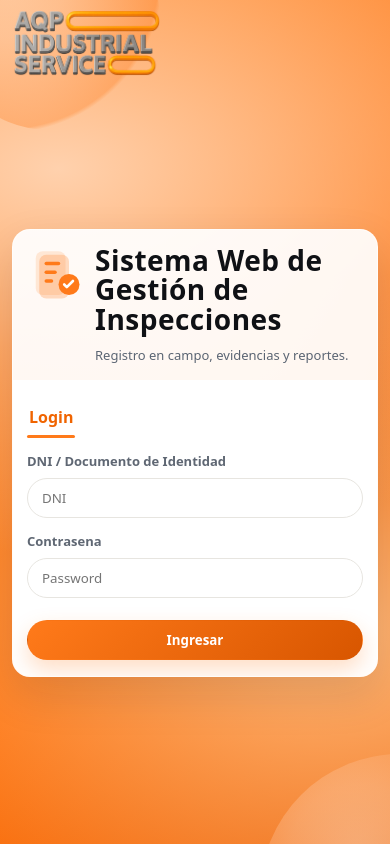
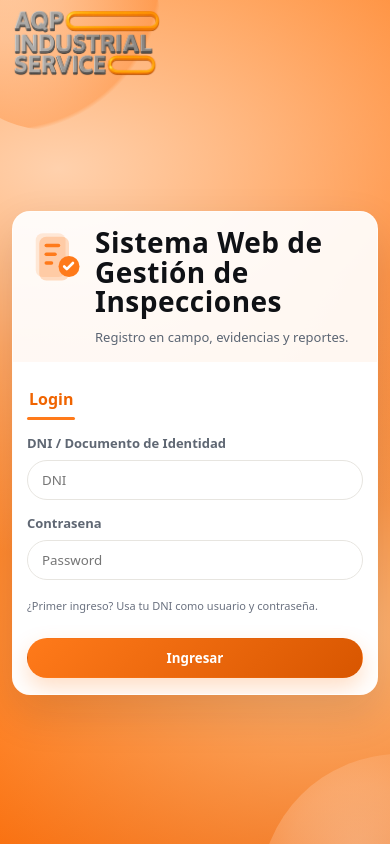
Before and after one commit to natt25/Sistema-Web-de-Gestion-de-Inspecciones, a React app in the folder frontend/: page /login in a window 390 px wide. Built offline with nearby package versions, Linux system fonts and the light colour scheme; no server answers; the HTML template or start-up script is replaced by a standard one.

Commit message:
feat: add first login note to authentication page and enhance user experience

```diff
--- a/frontend/src/App.css
+++ b/frontend/src/App.css
@@ -445,6 +445,21 @@
   flex-wrap: wrap;
 }
 
+.auth-first-login-note{
+  margin-top: 4px;
+  margin-bottom: 2px;
+  font-size: 12px;
+  line-height: 1.45;
+  color: #6b7280;
+}
+
+@media (max-width: 520px){
+  .auth-first-login-note{
+    font-size: 11px;
+    line-height: 1.4;
+  }
+}
+
 /* =========================
    Responsive
    ========================= */
--- a/frontend/src/pages/Login.jsx
+++ b/frontend/src/pages/Login.jsx
@@ -130,6 +130,10 @@ export default function Login() {
               error={error}
             />
 
+            <div className="auth-first-login-note">
+              ¿Primer ingreso? Usa tu DNI como usuario y contraseña.
+            </div>
+
             <div className="actions">
               <Button variant="primary" type="submit">
                 Ingresar
```
Also changed, not shown: 1 other file (tests, documents, lock files or other folders).
